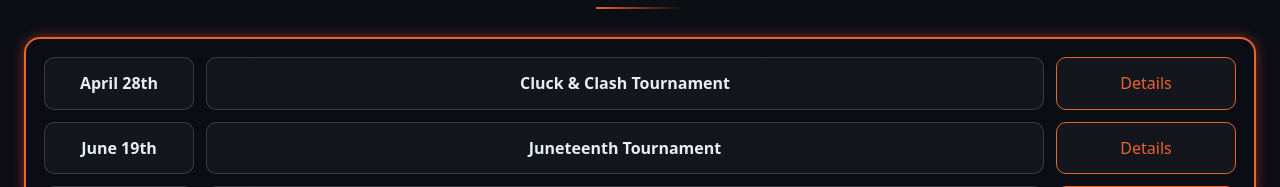
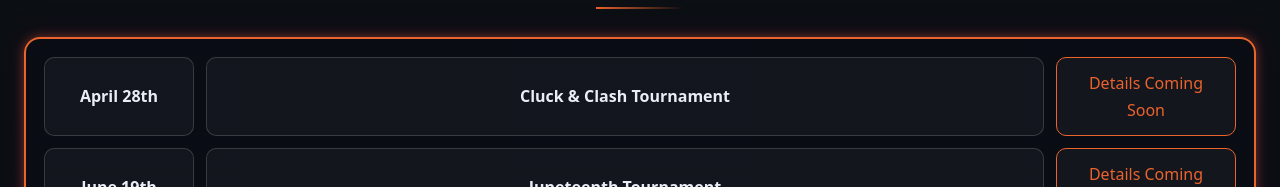
Before and after one commit to imriven/mst-quick-website, a React (Vite) app: page / in a window 1280 px wide. Shown: the part 3880-4067 px from the top of the page. Built offline with nearby package versions, Linux system fonts and the light colour scheme.

Commit message:
event details update

```diff
--- a/src/App.jsx
+++ b/src/App.jsx
@@ -973,15 +973,15 @@ export default function App() {
 
             <div className="cell">April 28th</div>
             <div className="cell">Cluck & Clash Tournament</div>
-            <div className="cell cta"><a href="https://x.com/mechastormtitan">Details</a></div>
+            <div className="cell cta"><a href="https://x.com/mechastormtitan">Details Coming Soon</a></div>
 
             <div className="cell">June 19th</div>
             <div className="cell">Juneteenth Tournament</div>
-            <div className="cell cta"><a href="https://x.com/mechastormtitan">Details</a></div>
+            <div className="cell cta"><a href="https://x.com/mechastormtitan">Details Coming Soon</a></div>
 
             <div className="cell">October 24th</div>
             <div className="cell">Cluck & Clash 2ournament</div>
-            <div className="cell cta"><a href="https://x.com/mechastormtitan">Details</a></div>
+            <div className="cell cta"><a href="https://x.com/mechastormtitan">Details Coming Soon</a></div>
 
             <div className="cell">—</div>
             <div className="cell">Awaiting Orders…</div>
```
